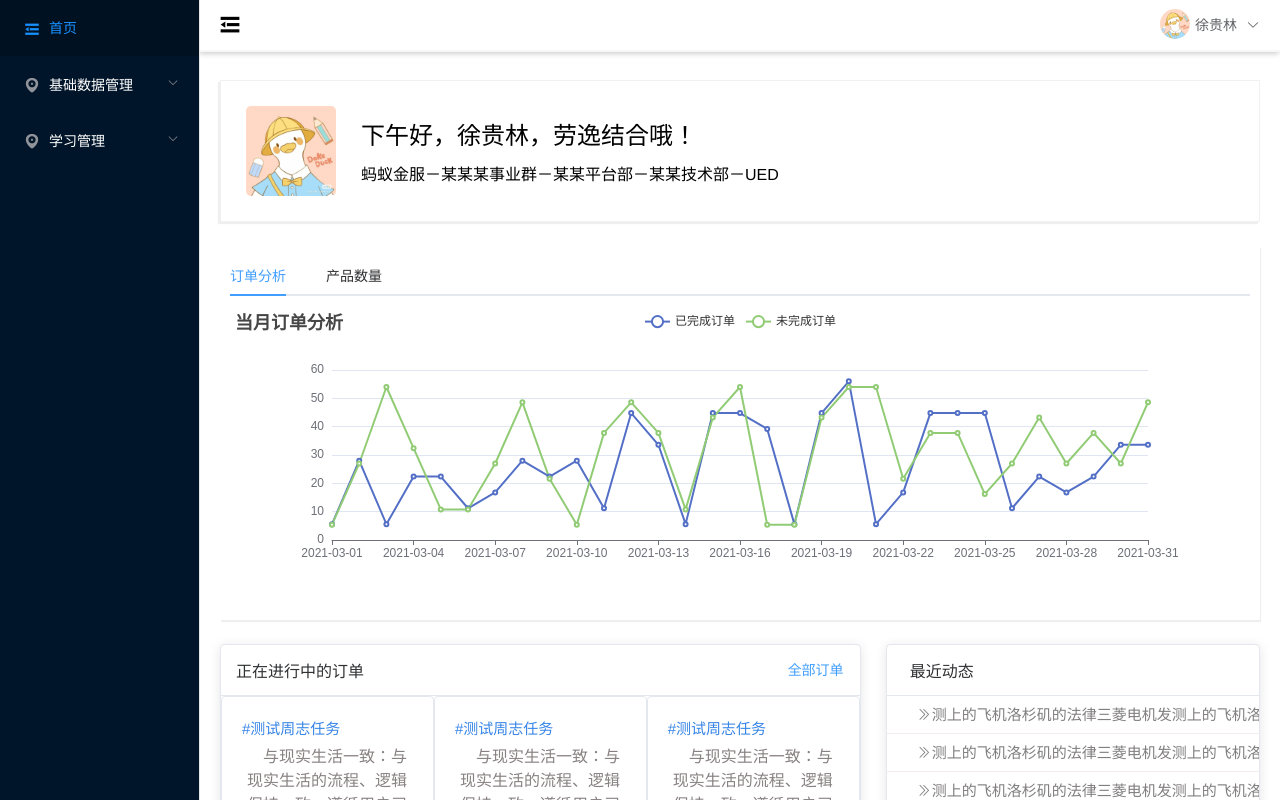
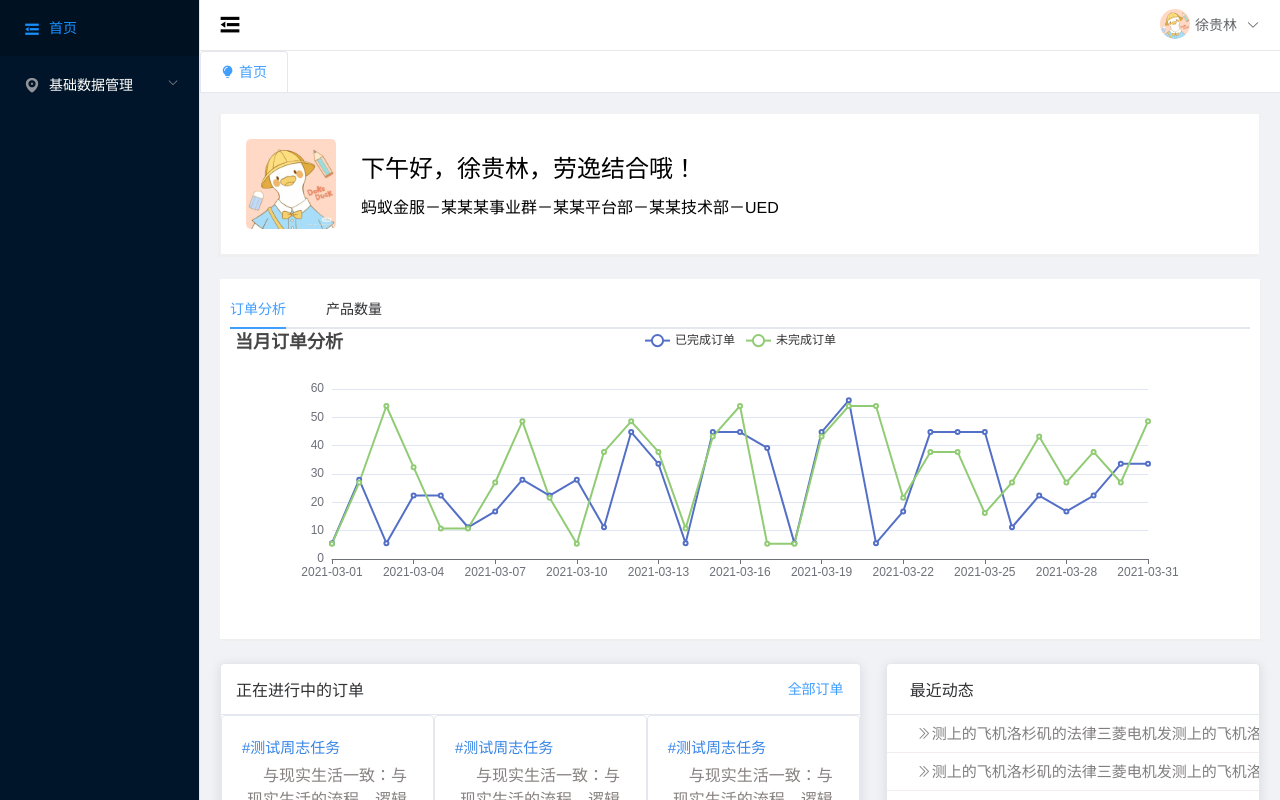
Before and after one commit to xuguilins/vueelmentadmin, a Vue app: page /layout/home in a window 1280 px wide. Shown: the top 800 px of the page. Built offline with nearby package versions, Linux system fonts and the light colour scheme.

Commit message:
增加选项卡

```diff
--- a/src/components/LeftMenuSubItem.vue
+++ b/src/components/LeftMenuSubItem.vue
@@ -4,7 +4,7 @@
       <i class="el-icon-location"></i>
       <span v-show="!isClose">{{menuName}}</span>
     </template>
-    <el-menu-item v-for="item in children" :key="item.name" :index="item.id">{{item.name}}</el-menu-item>
+    <el-menu-item v-for="item in children" :key="item.name" :index="item.path">{{item.name}}</el-menu-item>
   </el-submenu>
 </template>
 
--- a/src/router/router.js
+++ b/src/router/router.js
@@ -20,7 +20,26 @@ const router = createRouter({
                 },
                 component: () =>
                     import ('../views/home.vue')
-        }]
+            },
+            {
+                name: '学生管理',
+                path: '/layout/student',
+                meta: {
+                    title: '学生管理'
+                },
+                component: () =>
+                    import ('../views/studen.vue')
+            },
+            {
+                name: '老师管理',
+                path: '/layout/teacher',
+                meta: {
+                    title: '老师管理'
+                },
+                component: () =>
+                    import ('../views/teacher.vue')
+            }
+        ]
 
 
     }]
@@ -32,6 +51,7 @@ NProgress.configure({
 })
 router.beforeEach((to, from, next) => {
     NProgress.start()
+    document.title = to.meta.title
     next()
 })
 router.afterEach(action => {
--- a/src/store/index.js
+++ b/src/store/index.js
@@ -15,7 +15,7 @@ const store = createStore({
         [mutationModel.SET_TABPAGE](state, obj) {
             console.log('准备查询选项卡', obj)
             let item = state.tabCardData.find(x => x.name === obj.name)
-            console.log('选模型卡是', item)
+            console.log('检查是否查询到选项卡', item)
             if (item === null || item === undefined)
                 state.tabCardData.push(obj)
         }
--- a/src/views/layout.vue
+++ b/src/views/layout.vue
@@ -63,7 +63,25 @@
           </div>
         </div>
       </el-header>
-      <el-main>
+      <div>
+        <el-tabs v-model="activeName" type="card" @tab-click="tabSelect" @tab-remove="tabRemove">
+          <el-tab-pane
+            v-for="item in tabData"
+            :key="item.name"
+            :name="item.name"
+            :closable="item.isClose"
+            lazy
+          >
+            <template #label>
+              <span>
+                <i class="el-icon-s-opportunity"></i>
+                {{item.name}}
+              </span>
+            </template>
+          </el-tab-pane>
+        </el-tabs>
+      </div>
+      <el-main style="background:#f0f2f5">
         <router-view />
       </el-main>
     </el-container>
@@ -71,19 +89,34 @@
 </template>
 
 <script>
-import {  ref } from "vue";
-import {  useRouter } from "vue-router";
+import { ref } from "vue";
+import { useRouter } from "vue-router";
 import LeftMenuItem from "../components/LeftMenuItem.vue";
 import LeftMenuSubItem from "../components/LeftMenuSubItem.vue";
+import { ElMessage } from "element-plus";
+import { useStore } from "vuex";
+import mutationModel from "../store/mutationType.js";
 export default {
   name: "layout",
   components: {
     "left-menu-item": LeftMenuItem,
     "left-menu-subitem": LeftMenuSubItem,
   },
+  computed: {
+    tabData() {
+      const store = useStore();
+      let tabData = store.getters.useTabData;
+      console.log('tabdata',tabData)
+      if (tabData.length <= 0) {
+        tabData = [{ name: "首页", path: "/layout/home", isClose: false }];
+      }
+      return tabData;
+    },
+  },
   setup() {
     const isActive = ref(false);
     const collapse = ref(false);
+    const activeName = ref("首页");
     const mentList = ref([
       {
         name: "首页",
@@ -99,75 +132,60 @@ export default {
         id: "2",
         children: [
           {
-            name: "用户信息管理",
-            path: "/2-1",
+            name: "学生管理",
+            path: "/layout/student",
             icon: "el-icon-s-fold",
             id: "2-1",
           },
           {
-            name: "学生信息管理",
-            path: "/2-2",
-            icon: "el-icon-s-fold",
-            id: "2-2",
-          },
-          {
             name: "教师信息管理",
-            path: "/2-3",
+            path: "/layout/teacher",
             icon: "el-icon-s-fold",
             id: "2-3",
-          },
-          {
-            name: "车位信息管理",
-            path: "/2-4",
-            icon: "el-icon-s-fold",
-            id: "2-4",
-          },
-          {
-            name: "住宿信息管理",
-            path: "/2-5",
-            icon: "el-icon-s-fold",
-            id: "2-5",
-          },
-        ],
-      },
-      {
-        name: "学习管理",
-        path: "/",
-        icon: "",
-        id: "3",
-        children: [
-          {
-            name: "展示信息管理",
-            path: "/",
-            icon: "el-icon-s-fold",
-            id: "3-1",
-          },
-          {
-            name: "头部信息管理",
-            path: "/",
-            icon: "el-icon-s-fold",
-            id: "3-2",
-          },
-          {
-            name: "底部信息管理",
-            path: "/",
-            icon: "el-icon-s-fold",
-            id: "3-3",
-          },
-          {
-            name: "边上信息管理",
-            path: "/",
-            icon: "el-icon-s-fold",
-            id: "3-4",
           },
         ],
       },
     ]);
     const router = useRouter();
+    const store = useStore();
     const menuSelect = (index, indexPath) => {
-      router.push({
-        path: index,
-      });
+      debugger
+      let objItem = {};
+      let itemChildern = mentList.value;
+      for (let i = 0; i < itemChildern.length; i++) {
+        let item = itemChildern[i];
+        if (item.children <= 0) {
+          if (item.path === index) {
+            objItem = item;
+            break;
+          }
+        } else {
+          objItem = item.children.find((m) => m.path === index);
+        }
+      }
+
+      if (objItem !== undefined && objItem.name !== undefined) {
+        store.dispatch(mutationModel.SET_TABPAGE, objItem);
+        router.push({
+          path: index,
+        });
+      }
+    };
+    const tabSelect = (element) => {
+      activeName.value = element.paneName;
+    };
+    const tabRemove = (name) => {
+      let list = tabList.value;
+      if (list.length === 1) {
+        ElMessage.warning({
+          message: "这是最后一个选项卡，您无法删除哦",
+          type: "warning",
+        });
+        return;
+      } else {
+        var index = list.findIndex((x) => x.name === name);
+        list.splice(index, 1);
+      }
     };
     console.log("menulist", mentList.value);
     return {
@@ -175,12 +193,22 @@ export default {
       isActive,
       collapse,
       mentList,
+      tabSelect,
+      activeName,
+      tabRemove,
     };
   },
 };
 </script>
 
 <style>
+.el-tabs__nav-wrap {
+  background: #fff;
+  margin-bottom: 0px !important;
+}
+.el-tabs__header {
+  margin: 0px !important;
+}
 .el-menu-vertical-demo:not(.el-menu--collapse) {
   min-height: 100vh;
 }
@@ -204,12 +232,12 @@ export default {
 .header-div {
   width: 100%;
   height: 50px;
-  border-bottom: 2px solid #f7f7f7;
-  box-shadow: -1px 2px 5px #d2d0d0;
+  border-bottom: 1px solid #e8e8e8;
   line-height: 50px;
 }
 .el-header {
   padding: 0px !important;
+  height: auto !important;
 }
 .left-close {
   float: left;
--- /dev/null
+++ b/src/views/studen.vue
@@ -0,0 +1,13 @@
+<template>
+  <div>我是学生管理</div>
+</template>
+
+<script>
+export default {
+
+}
+</script>
+
+<style>
+
+</style>
--- /dev/null
+++ b/src/views/teacher.vue
@@ -0,0 +1,13 @@
+<template>
+  <div>我是老师管理</div>
+</template>
+
+<script>
+export default {
+
+}
+</script>
+
+<style>
+
+</style>
```
Lines whose indentation alone changed are shown as unchanged.
